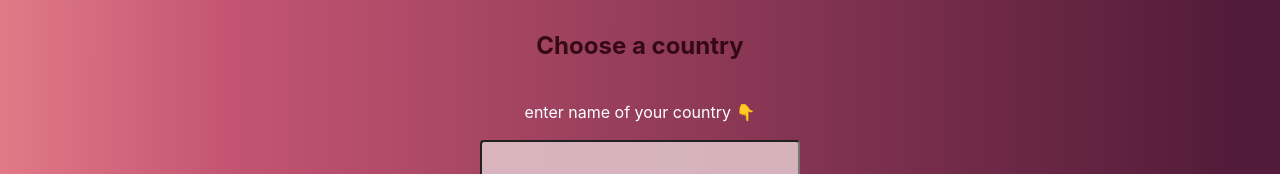
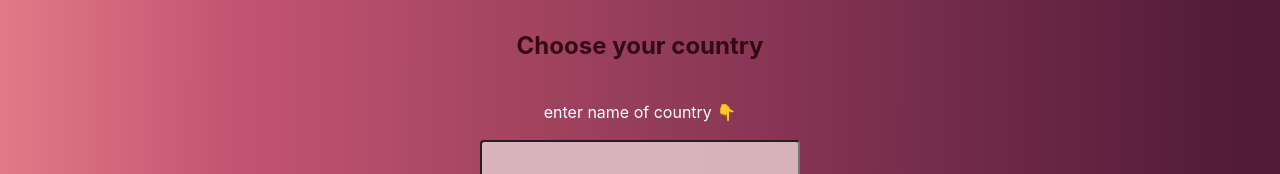
Before and after one commit to AlexSidol/goit-js-hw-10, a website built with Parcel: page src/index.html in a window 1280 px wide. Shown: the top 174 px of the page. Built offline with nearby package versions, Linux system fonts and the light colour scheme.

Commit message:
Update index.html
your

```diff
--- a/src/index.html
+++ b/src/index.html
@@ -9,8 +9,8 @@
   </head>
   <body class="body">
     <section class="section">
-      <h1 class="title">Choose a country</h1>
-      <p class="text">enter name of your country 👇</p>
+      <h1 class="title">Choose your country</h1>
+      <p class="text">enter name of country 👇</p>
 
       <input type="text" id="search-box" />
       <div>
```
